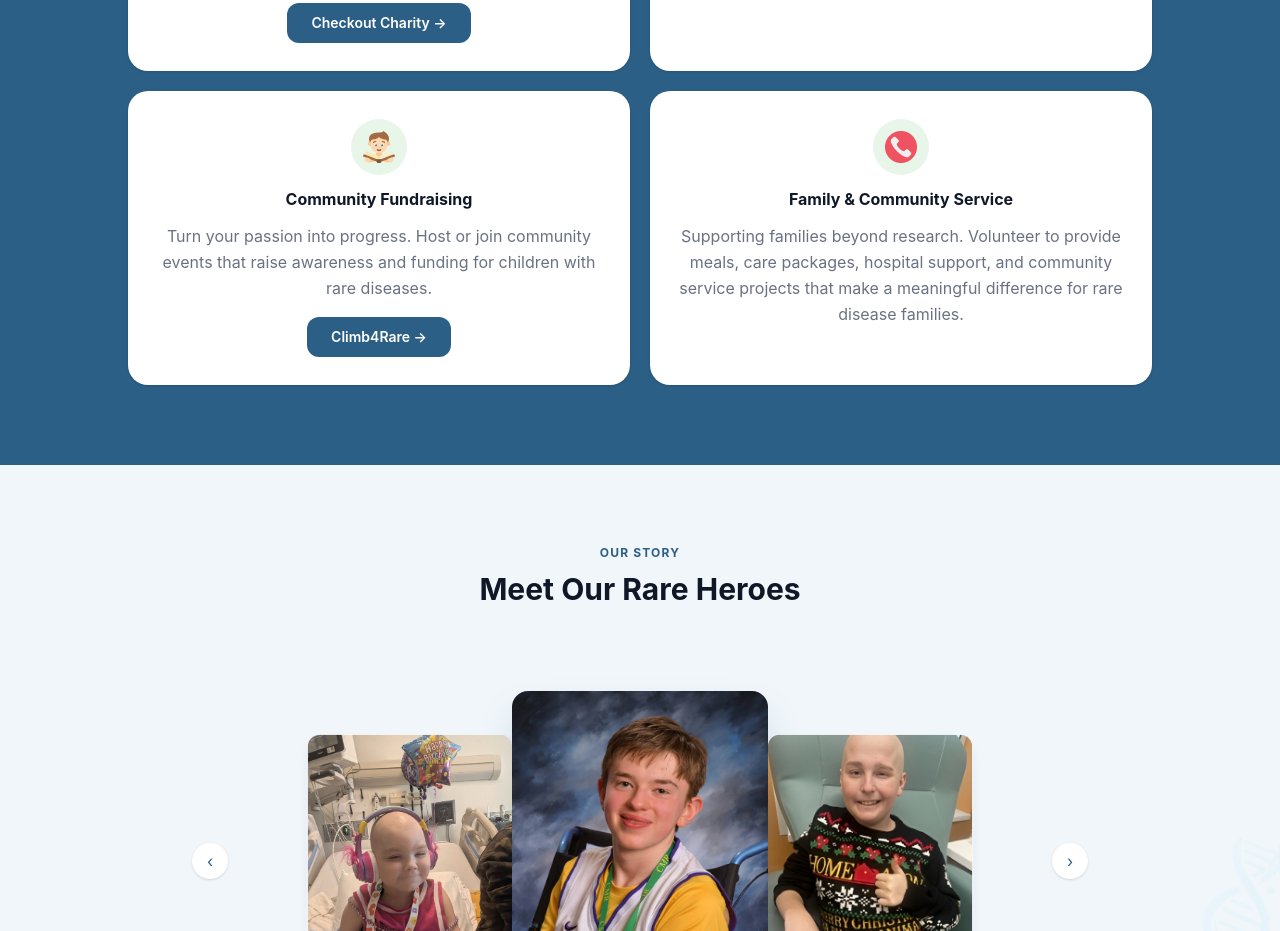
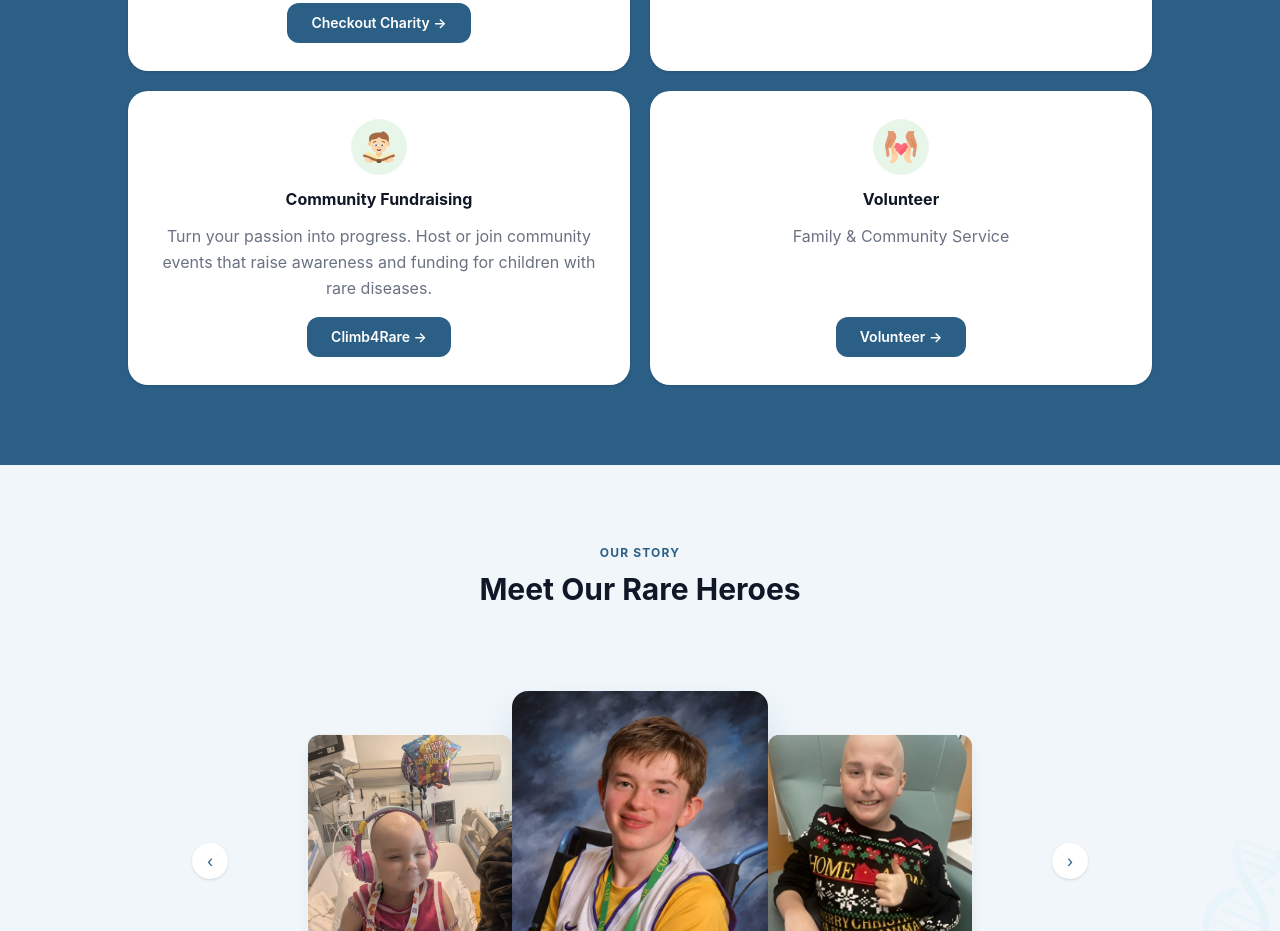
Before and after one commit to inwang123/rarediseaseweb, a React (Vite) app: page / in a window 1280 px wide. Shown: the part 1420-2351 px from the top of the page. Built offline with nearby package versions, Linux system fonts and the light colour scheme.

Commit message:
Updated Laurel bio + contact page

```diff
--- a/src/components/Stats.jsx
+++ b/src/components/Stats.jsx
@@ -25,11 +25,12 @@ const MESSAGES = [
 		link: { to: "/climb4rare", label: "Climb4Rare →" },
 	},
 	{
-		icon: "/phone-call.png",
-		alt: "Children",
-		title: "Family & Community Service",
-		body: "Supporting families beyond research. Volunteer to provide meals, care packages, hospital support, and community service projects that make a meaningful difference for rare disease families.",
+		icon: "/compassion.png",
+		alt: "Volunteer",
+		title: "Volunteer",
+		body: "Family & Community Service",
 		accent: "#e8f5e9",
+		link: { to: "/volunteer", label: "Volunteer →" },
 	},
 ];
 
--- a/src/pages/About.jsx
+++ b/src/pages/About.jsx
@@ -42,7 +42,7 @@ const marketingTeam = [
     name: "Ivy Lee",
     role: "Marketing and Fundraising Specialist",
     img: "/Ivy_Lee.png",
-    bio: "Ivy studies Marketing in college and brings a thoughtful, detail-oriented approach to everything she takes on, paired with genuine enthusiasm for connecting with new people. As a Marketing and Fundraising Specialist, Ivy develops and manages partnerships with local businesses, fostering meaningful community collaborations that support the organization’s fundraising efforts and mission. ",
+    bio: "Ivy studies Marketing in college and brings a thoughtful, detail-oriented approach to everything she takes on, paired with genuine enthusiasm for connecting with new people. As a Marketing and Fundraising Specialist, Ivy develops and manages partnerships with local businesses, fostering meaningful community collaborations that support the organization's fundraising efforts and mission. ",
   },
   {
     name: "Charlie Hubbard",
@@ -53,8 +53,8 @@ const marketingTeam = [
   {
     name: "Laurel Gregier",
     role: "HSPD1 Specialist",
-    img: "Laurel_Gregier_bio.webp",
-    bio: "Bio coming soon.",
+    img: "Laurel_bio.jpg",
+    bio: "Laurel is a CS/CL Behavioral Specialist who lives in Montana with her husband and her two sons. In 2014, her eldest son, Oliver, was diagnosed with Beta-mannosidosis—marking the beginning of Laurel's journey in rare disease advocacy. Oliver was later diagnosed with HSPD1, an even rarer mitochondrial disorder. Laurelhas remained deeply committed to advancing awareness, inclusion, advocacy and treatment for Beta-mannosidosis and HSPD1. She serves on the Board of Directors for the International Society for Mannosidosis and Related Diseases (ISMRD) and co-founded The Lost Enzyme Project (TLEP) alongside other U.S. families affected by Beta-mannosidosis.",
   },
   {
     name: "Jayda Lee",
--- a/src/pages/Contact.jsx
+++ b/src/pages/Contact.jsx
@@ -41,7 +41,7 @@ export default function Contact() {
           <div className="bg-gray-50 rounded-xl p-6 flex flex-col items-start gap-3">
             <img src="/email.png" alt="Email" className="w-8 h-8" />
             <h3 className="text-gray-900 font-semibold text-sm">Email</h3>
-            <p className="text-gray-500 text-sm">emma@crdalliance.org</p>
+            <p className="text-gray-500 text-sm">info@crdalliance.org</p>
           </div>
         </div>
       </section>
```
Also changed, not shown: public/Laurel_Gregier_bio.webp (deleted), public/Laurel_bio.jpg (added).
